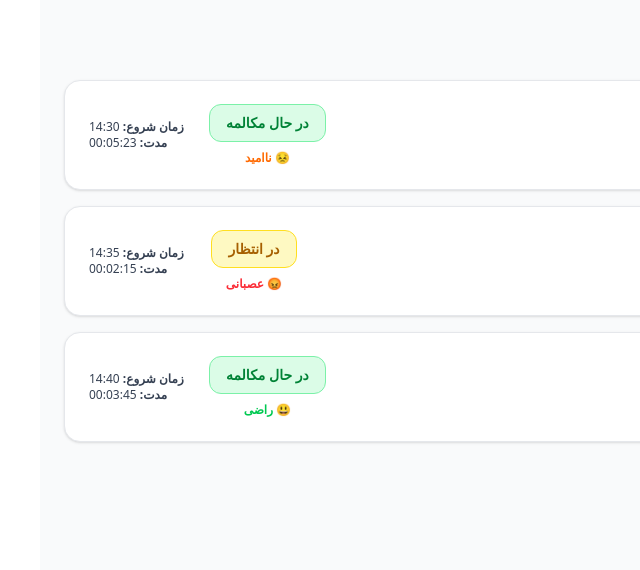
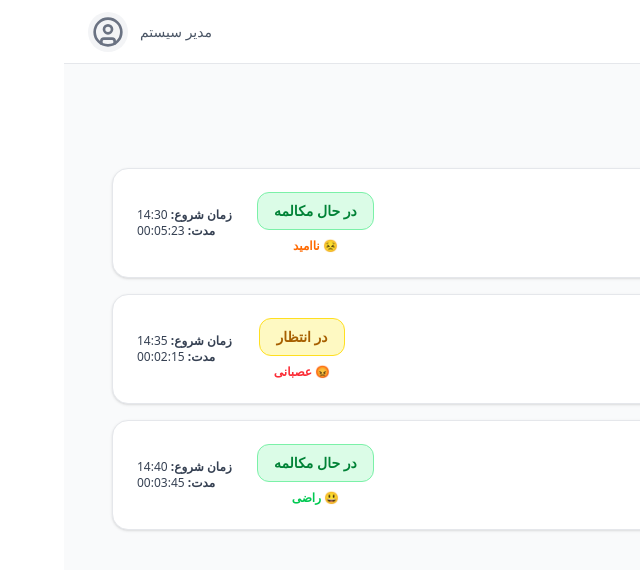
Before and after one commit to imkarimkarim/panel, a React (Vite) app: page / in a window 1280 px wide. Shown: the top 570 px of the page, without its empty margins (640-1280 px from the left). Built offline with nearby package versions, Linux system fonts and the light colour scheme.

Commit message:
feat: add lucide-react dependency and integrate TopBar component in App

```diff
--- a/package.json
+++ b/package.json
@@ -11,6 +11,7 @@
   },
   "dependencies": {
     "@tailwindcss/vite": "^4.1.8",
+    "lucide-react": "^0.513.0",
     "react": "^19.1.0",
     "react-dom": "^19.1.0",
     "react-router-dom": "^7.6.2",
--- a/src/App.tsx
+++ b/src/App.tsx
@@ -1,6 +1,7 @@
 import { BrowserRouter as Router, Routes, Route } from "react-router-dom";
 import { LiveConversations } from "./components/LiveConversations";
 import { Sidebar } from "./components/Sidebar";
+import { TopBar } from "./components/TopBar";
 
 function App() {
   return (
@@ -8,6 +9,8 @@ function App() {
       <div className="min-h-screen bg-gray-50">
         <Sidebar />
         <div className="mr-64">
+          <TopBar />
+          <div className="p-6">
             <Routes>
               <Route path="/live" element={<LiveConversations />} />
               <Route
@@ -18,6 +21,7 @@ function App() {
             </Routes>
           </div>
         </div>
+      </div>
     </Router>
   );
 }
--- /dev/null
+++ b/src/components/TopBar.tsx
@@ -0,0 +1,15 @@
+import { UserCircle } from "lucide-react";
+
+export const TopBar = () => {
+  return (
+    <div className="h-16 bg-white border-b border-gray-200 flex items-center justify-between px-6">
+      <div className="text-lg font-semibold text-gray-800">پنل مدیریت</div>
+      <div className="flex items-center gap-3">
+        <div className="text-sm text-gray-600">مدیر سیستم</div>
+        <div className="w-10 h-10 rounded-full bg-gray-100 flex items-center justify-center">
+          <UserCircle className="w-8 h-8 text-gray-500" />
+        </div>
+      </div>
+    </div>
+  );
+};
```
Also changed, not shown: 1 other file (tests, documents, lock files or other folders). Lines whose indentation alone changed are shown as unchanged.
